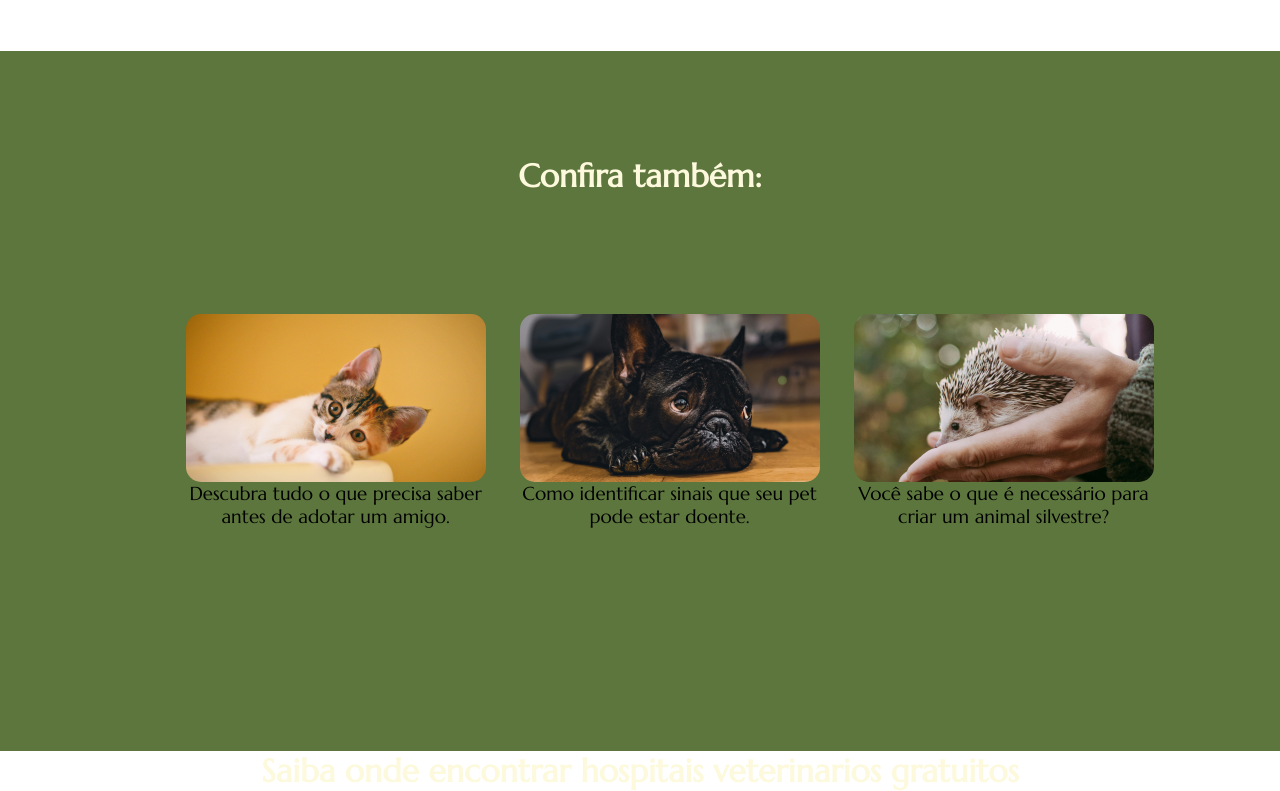
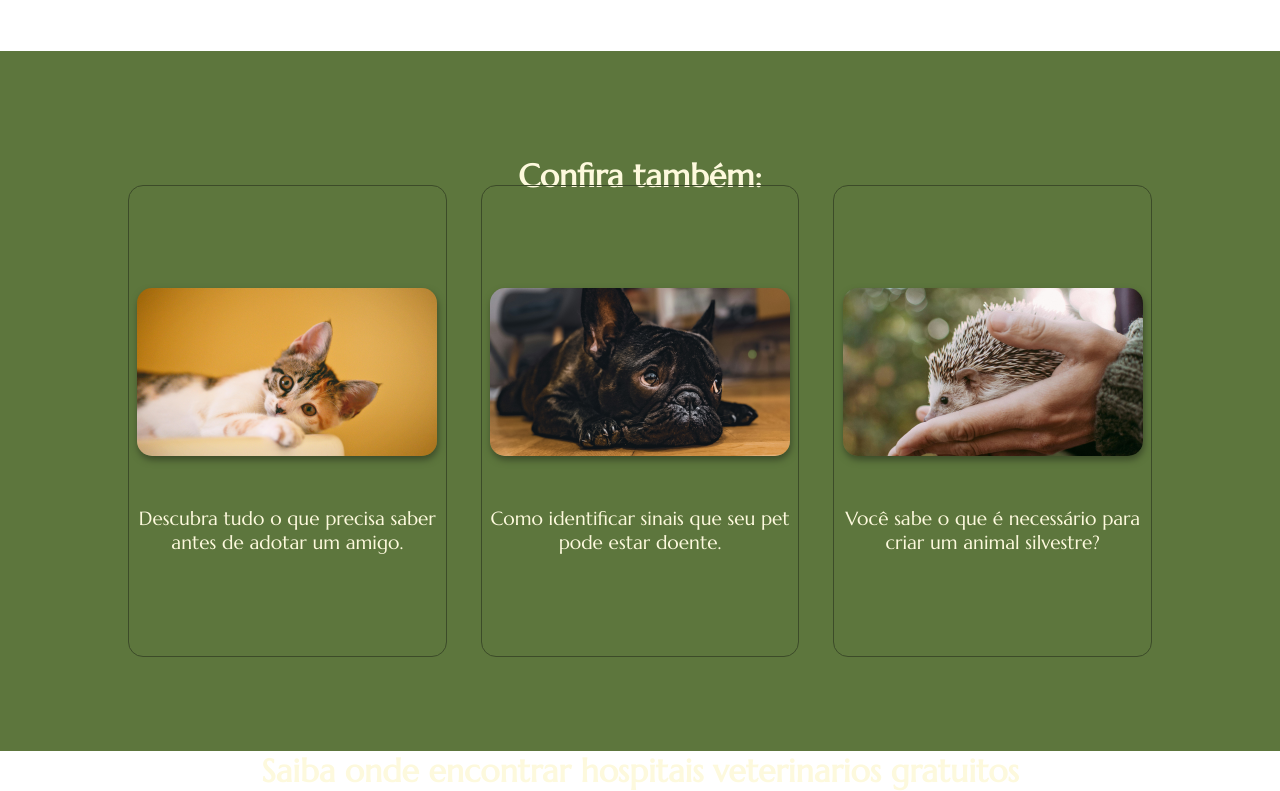
Before and after one commit to GabrielRoreds/voz-animal-api, a plain HTML site: page index.html in a window 1280 px wide. Shown: the part 1320-2111 px from the top of the page. Drawn offline with nearby package versions, Linux system fonts and the light colour scheme; a web font is replaced by a local one.

Commit message:
pequenos ajustes

```diff
--- a/index.html
+++ b/index.html
@@ -86,7 +86,7 @@
                 <li class="cont-lista-artigo">
 
                     <article class="caixa-artigos">
-                        <a href="" >
+                        <a href="" class="link-artigos" >
                             <figure class="fig-artigos" >
                                 <img class="img-artigos" src="img/art1-600.png" alt="gato deitado olhando para a câmera.">
                             </figure>
@@ -96,7 +96,7 @@
                 </li>
                 <li  class="cont-lista-artigo">
                     <article id="fig-artigos2">
-                        <a href="" >
+                        <a href="" class="link-artigos" >
                             <figure class="fig-artigos" >
                                 <img class="img-artigos" src="img/art2.png" alt="buldogue francês preto deitado no chão de madeira.">
                             </figure>
@@ -106,7 +106,7 @@
                 </li>
                 <li class="cont-lista-artigo">
                     <article id="fig-artigos3">
-                        <a href="">
+                        <a href="" class="link-artigos">
                             <figure class="fig-artigos">
                                 <img class="img-artigos" src="img/art3-600.png" alt="Ouriço-cacheiro sendo delicadamente segurado nas mãos de alguém.">
                             </figure>
--- a/style.css
+++ b/style.css
@@ -460,8 +460,7 @@ h2{
     aspect-ratio: 16/9;
     overflow: hidden;
     border-radius: 15px;
-    /*margin-left: 20px;*/
-
+    box-shadow: 1px 4px 7px rgb(60, 75, 41);
 }
 .img-artigos{
     width: 100%;
@@ -475,19 +474,33 @@ h2{
     flex-direction: row;
     align-items: center;
     gap: 34px;
-    margin-left: 9vw;
-
+}
+.cont-lista-artigo{
+    height: 59vh;/**/
 
 }
 article{
-   /* background-color: #d1c5a7;*/
     border-radius: 15px;
-    max-width: 300px;
+    border: 1px solid #3c4b29;
+    max-width: 350px;
+    height: 100%;
+    display: flex; /*alinhando verticalmente*/
+    flex-direction: column;
+    justify-content: center;
+
+}
+.link-artigos{/*alihando horizontalmente*/
+    display: flex;
+    flex-direction: column;
+    align-items: center;
+    gap: 50px;
+
 }
 h3{
     text-align: center;
     font-family: "Marcellus", serif;
     font-weight: 400;
     font-style: normal;
-
+    color: #fdf9dd;
+    font-size: 19px;
 }
```
